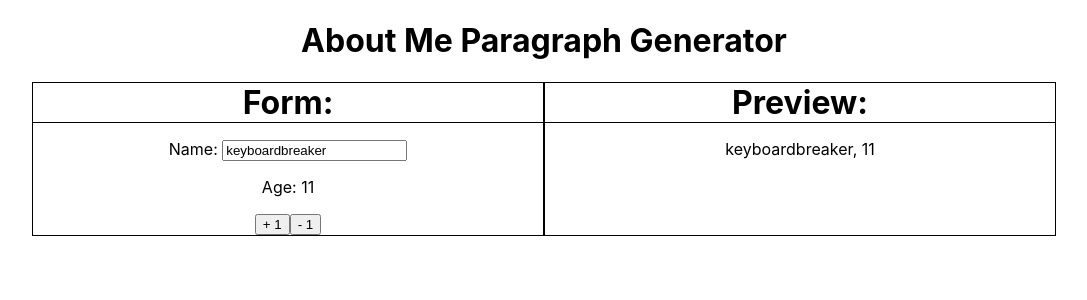
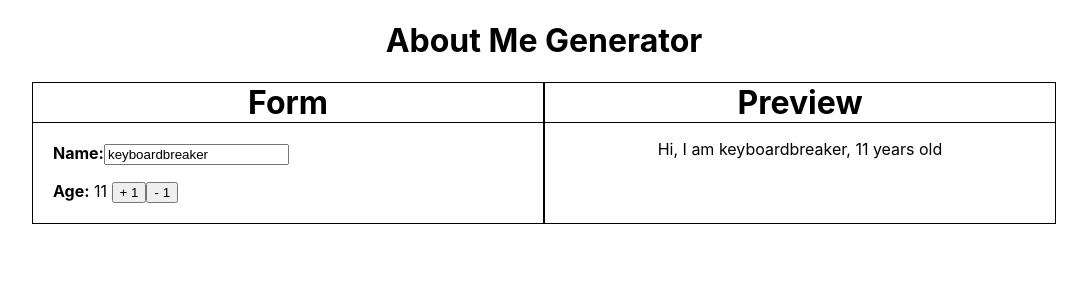
Before and after one commit to keyboardbreaker/reacthookdemo, a React (Create React App) app: page / in a window 1280 px wide. Shown: the top 300 px of the page, without its empty margins (96-1183 px from the left). Built offline with nearby package versions, Linux system fonts and the light colour scheme.

Commit message:
providing basic grammer corrections

```diff
--- a/src/App.css
+++ b/src/App.css
@@ -18,3 +18,8 @@
   margin:0px;
   border-bottom: 1px solid black;
 }
+
+.form {
+  text-align: left;
+  margin: 20px;
+}
--- a/src/App.js
+++ b/src/App.js
@@ -5,20 +5,42 @@ export default () => {
 
   const [name, setName] = useState('keyboardbreaker');
   const [age, setAge] = useState(11);
+
+  let introText = "";
+  let seperator = "";
+  if(name != ""){
+    introText = "Hi, I am ";
+    seperator = ",";
+  }
+  else {
+    introText = "I am";
+  }
+
   return (
       <div className="App">
-        <h1>About Me Paragraph Generator</h1>
+        <h1>About Me Generator</h1>
         <div className="container">
             <div className="column">
-              <h1 className="heading">Form:</h1>
-              <p>Name: <input type="text" value={name} onChange={e => setName(e.target.value)}></input></p>
-              <p>Age: {age}</p>
-              <button onClick={() => {setAge(age + 1)}}>+ 1</button>
-              <button onClick={() => {setAge(age - 1)}}>- 1</button>
+              <h1 className="heading">Form</h1>
+              <div className="form">
+                <p>
+                  <b>Name:</b>
+                  <input
+                    type="text"
+                    value={name}
+                    onChange={e => setName(e.target.value)}>
+                  </input>
+                </p>
+                <p><b>Age:</b> {age} {' '}
+                <button onClick={() => {setAge(age + 1)}}>+ 1</button>
+                <button onClick={() => {setAge(age - 1)}}>- 1</button>
+                </p>
+              </div>
+
             </div>
             <div className="column">
-              <h1 className="heading">Preview:</h1>
-              <p>{name}, {age}</p>
+              <h1 className="heading">Preview</h1>
+              <p>{introText} {name}{seperator} {age} years old</p>
             </div>
         </div>
       </div>
```
